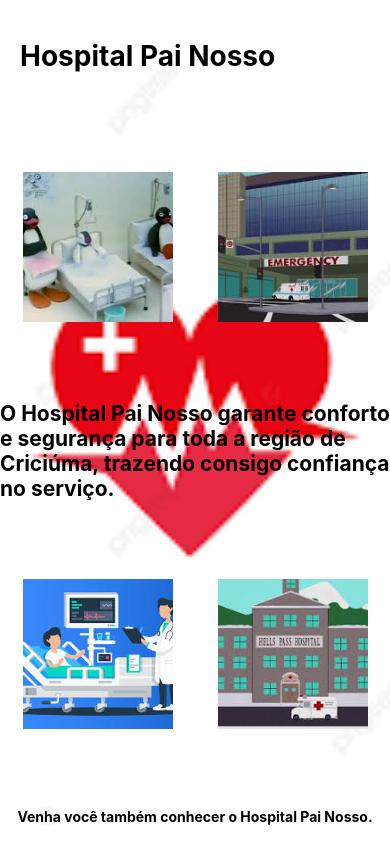
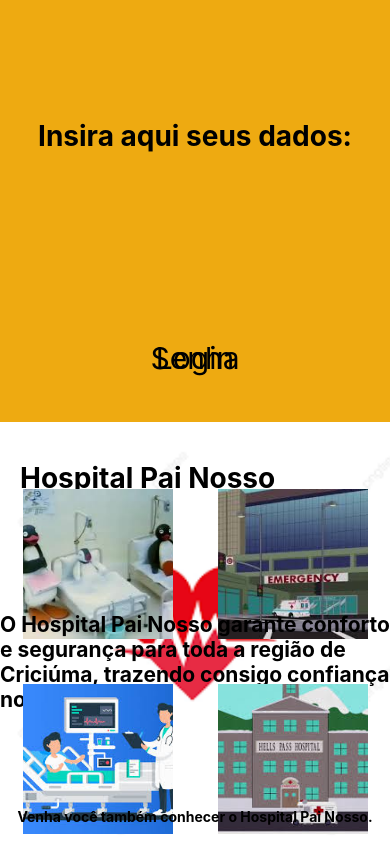
Before and after one commit to Ale014576/MeuProjetoMobile, a React Native app: screen / in a window 390 px wide. Built offline with nearby package versions, Linux system fonts and the light colour scheme.

Commit message:
Projeto Mobile

```diff
--- a/App.js
+++ b/App.js
@@ -5,7 +5,7 @@
 export default function App() {
   return (
     <View style={styles.container}>
-        {/* <Log/> */}
+        <Log/>
         <Ho/>
 
     </View>
```
